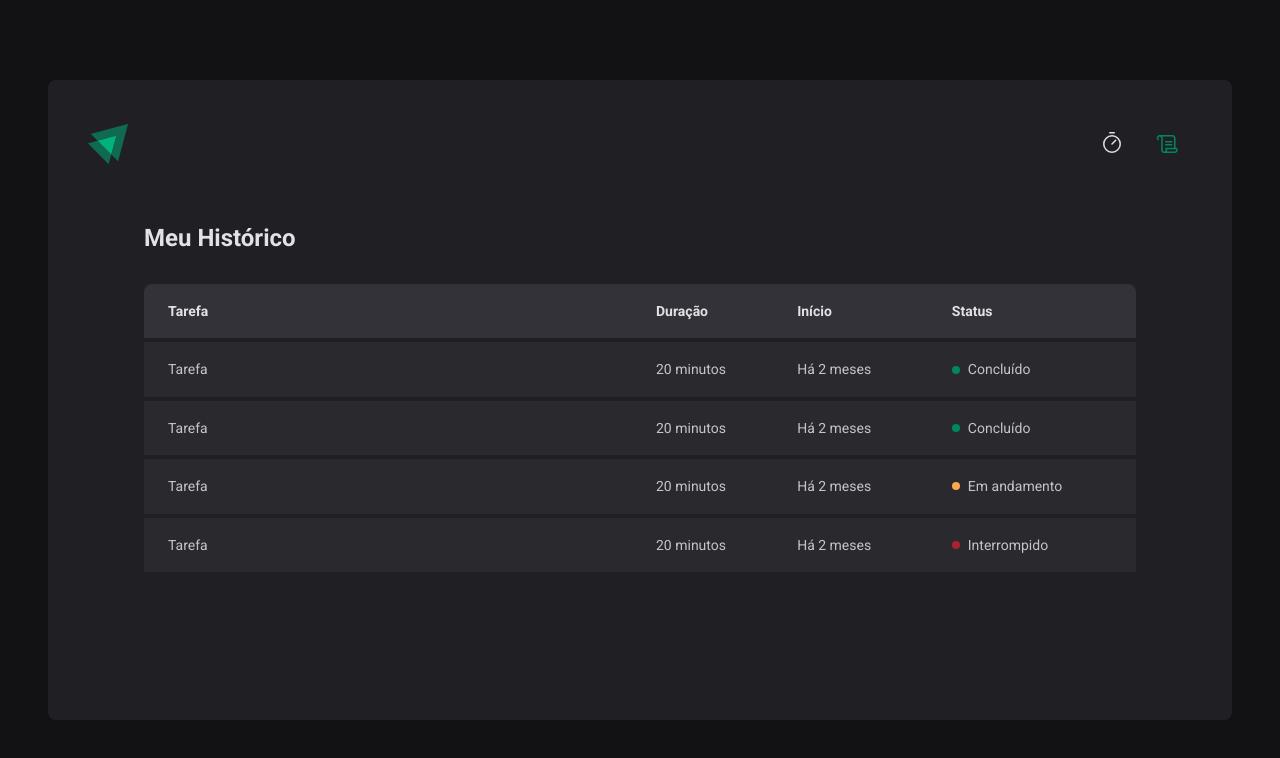
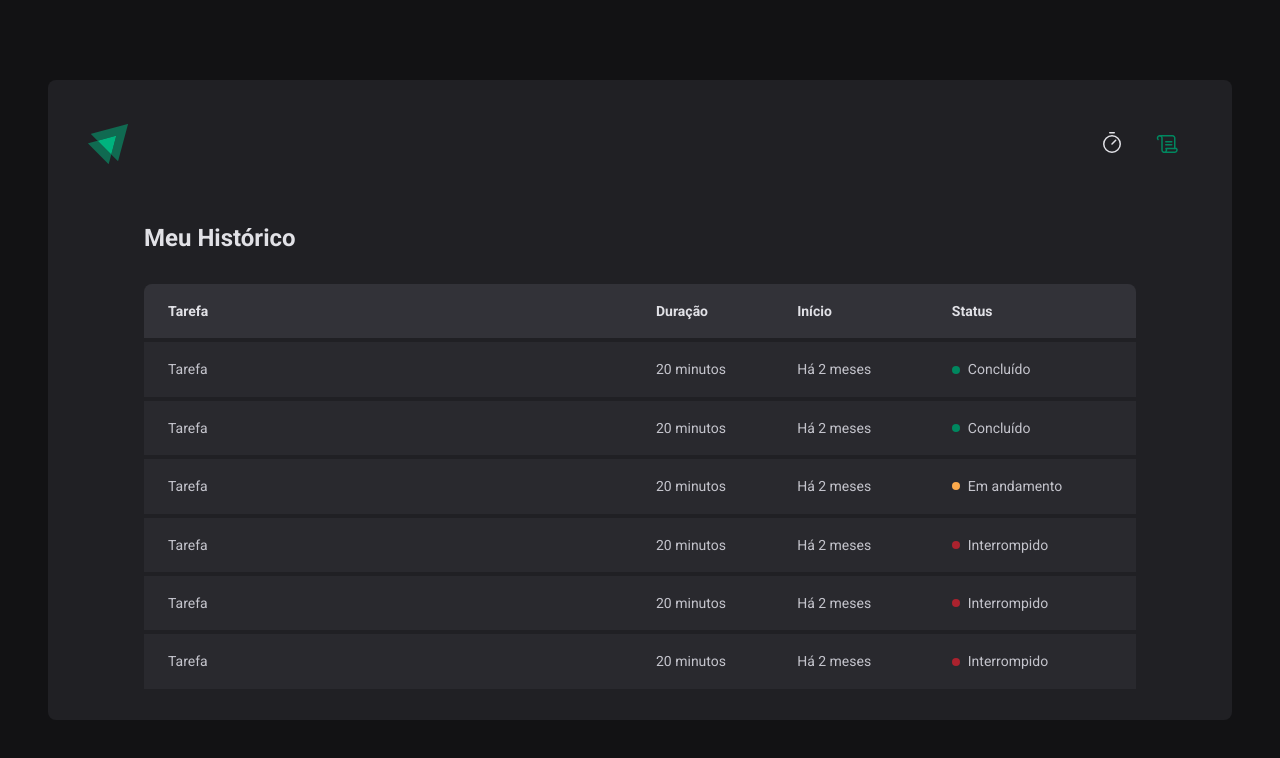
Before and after one commit to BernardoMagalhaes09/timer-pomodoro, a React (Vite) app: page /History in a window 1280 px wide. Shown: the top 758 px of the page. Built offline with nearby package versions, Linux system fonts and the light colour scheme.

Commit message:
render minutes and seconds from start

```diff
--- a/src/pages/History/index.tsx
+++ b/src/pages/History/index.tsx
@@ -48,6 +48,22 @@
                 <Status statusColor="red">Interrompido</Status>
               </td>
             </tr>
+            <tr>
+              <td>Tarefa</td>
+              <td>20 minutos</td>
+              <td>Há 2 meses</td>
+              <td>
+                <Status statusColor="red">Interrompido</Status>
+              </td>
+            </tr>
+            <tr>
+              <td>Tarefa</td>
+              <td>20 minutos</td>
+              <td>Há 2 meses</td>
+              <td>
+                <Status statusColor="red">Interrompido</Status>
+              </td>
+            </tr>
           </tbody>
         </table>
       </HistoryList>
--- a/src/pages/Home/index.tsx
+++ b/src/pages/Home/index.tsx
@@ -11,6 +11,7 @@
 import { useForm } from 'react-hook-form'
 import { zodResolver } from '@hookform/resolvers/zod'
 import * as zod from 'zod'
+import { useState } from "react";
 
 const newCycleFormValidationSchema = zod.object({
   task: zod.string().min(1, 'Informe a tarefa'),
@@ -19,7 +20,18 @@
 
 type NewCycleFormData = zod.infer<typeof newCycleFormValidationSchema>
 
+interface Cycle {
+  id: string,
+  task: string,
+  minutesAmount: number
+}
+
 export function Home() {
+
+  const [cycles, setCycles] = useState<Cycle[]>([])
+  const [activeCycleId, setActiveCycleId] = useState<string | null>(null)
+  const [amountSecondsPassed, setAmountSecondsPassed] = useState(0)
+
   const { register, handleSubmit, watch, reset } = useForm<NewCycleFormData>({
     resolver: zodResolver(newCycleFormValidationSchema),
     defaultValues: {
@@ -29,9 +41,28 @@
   })
 
   function handleCreateNewCycle(data: NewCycleFormData) {
-    console.log(data)
+    const newCycle: Cycle = {
+      id: String(new Date().getTime()),
+      task: data.task,
+      minutesAmount: data.minutesAmount
+    }
+
+    setCycles((state) => [...state, newCycle])
+    setActiveCycleId(newCycle.id)
+
     reset()
   }
+
+  const activeCycle = cycles.find(cycle => cycle.id == activeCycleId)
+
+  const totalSeconds = activeCycle ? activeCycle.minutesAmount * 60 : 0
+  const currentSeconds = activeCycle ? totalSeconds - amountSecondsPassed : 0
+
+  const minutesAmount = Math.floor(currentSeconds / 60)
+  const secondsAmount = currentSeconds % 60
+
+  const minutes = String(minutesAmount).padStart(2, '0')
+  const seconds = String(secondsAmount).padStart(2, '0')
 
   const task = watch('task')
   const isSubmitDisabled = !task
@@ -71,11 +102,11 @@
         </FormContainer>
 
         <CountdownContainer>
-          <span>0</span>
-          <span>0</span>
+          <span>{minutes[0]}</span>
+          <span>{minutes[1]}</span>
           <Separator>:</Separator>
-          <span>0</span>
-          <span>0</span>
+          <span>{seconds[0]}</span>
+          <span>{seconds[1]}</span>
         </CountdownContainer>
 
         <StartCountdownButton disabled={isSubmitDisabled} type="submit">
```
